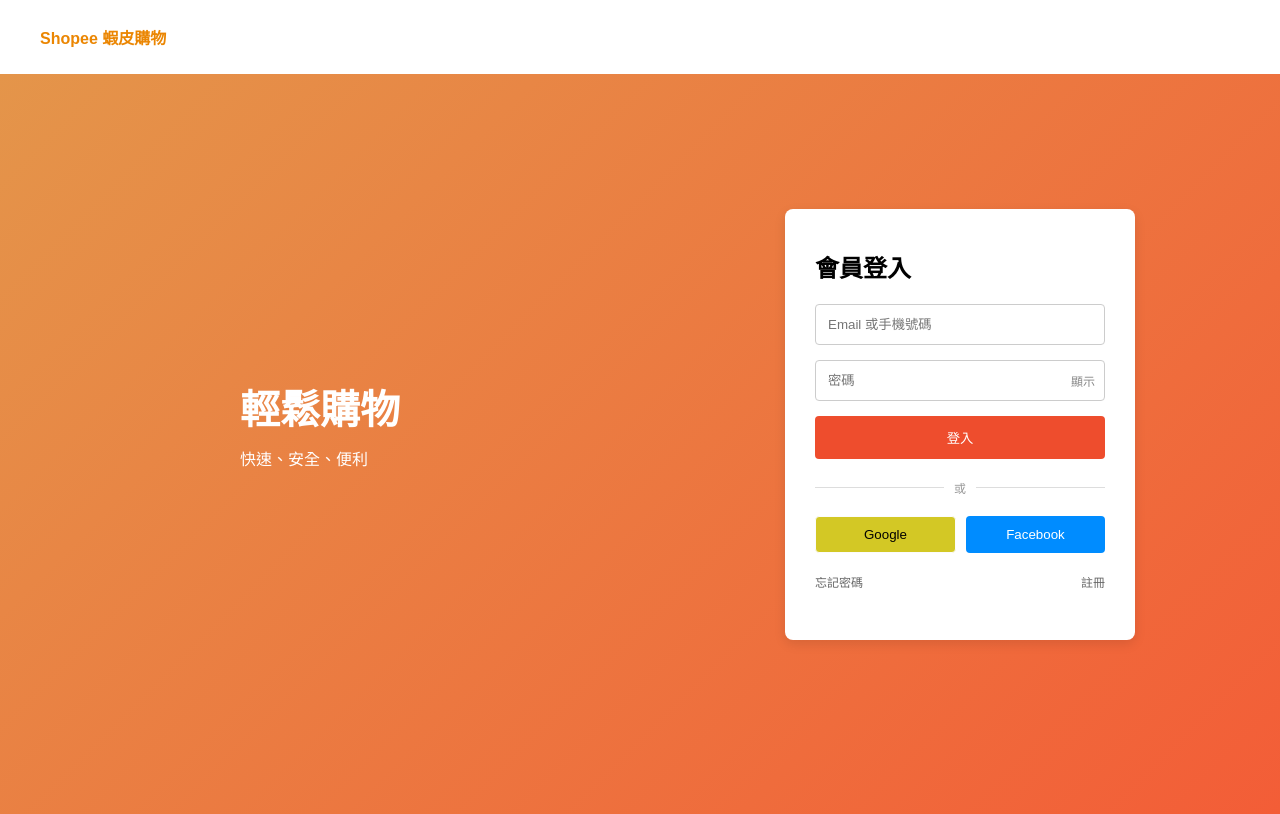
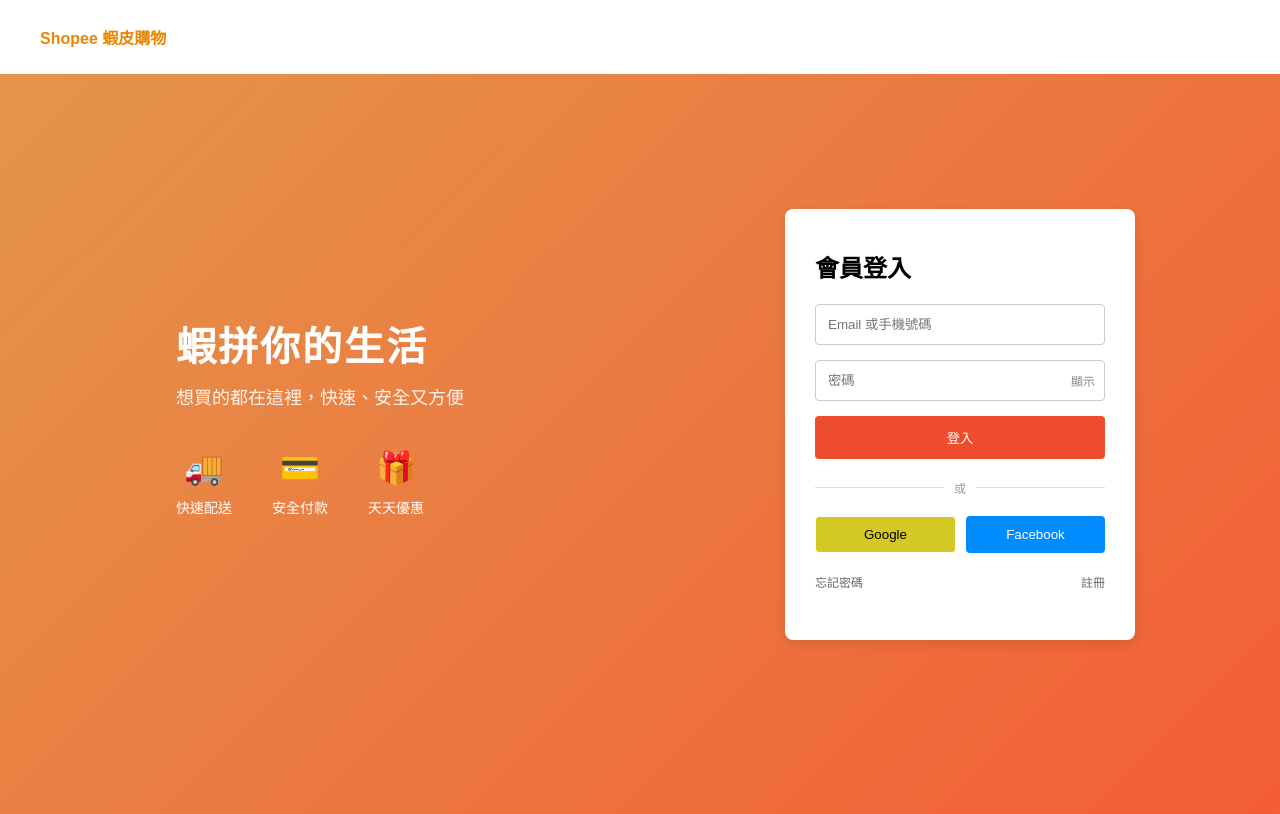
Before and after one commit to Wen-810/fishing-deceive, a plain HTML site: page index.html in a window 1280 px wide. Drawn offline with Linux system fonts and the light colour scheme.

Commit message:
動態效果

```diff
--- a/index.html
+++ b/index.html
@@ -3,7 +3,8 @@
 <head>
   <meta charset="UTF-8">
   <meta name="viewport" content="width=device-width, initial-scale=1.0">
-  <title>Shopee  蝦皮購物</title>
+  <div class="logo">
+  </div>
   <link rel="stylesheet" href="style.css">
   <link rel="icon" href="Sp.png" type="image/png">
 </head>
@@ -17,9 +18,24 @@
 <div class="container">
   <div class="left">
     <div class="promo">
-      <h1>輕鬆購物</h1>
-      <p>快速、安全、便利</p>
+  <h1 class="main-title">蝦拼你的生活</h1>
+  <p class="subtitle">想買的都在這裡，快速、安全又方便</p>
+
+  <div class="features">
+    <div class="feature">
+      <span>🚚</span>
+      <p>快速配送</p>
     </div>
+    <div class="feature">
+      <span>💳</span>
+      <p>安全付款</p>
+    </div>
+    <div class="feature">
+      <span>🎁</span>
+      <p>天天優惠</p>
+    </div>
+  </div>
+</div>
   </div>
   <div class="right">
     <div class="login-box">
--- a/style.css
+++ b/style.css
@@ -8,6 +8,7 @@
 body{
   background:#ffffff;
 }
+
 
 .topbar{
   background:#ffffff;
@@ -35,6 +36,60 @@ body{
 
 .promo h1{
   font-size:40px;
+}
+/* 副標 */
+/* ===== 主標 ===== */
+.main-title{
+  font-size:42px;
+  font-weight:bold;
+  letter-spacing:2px;
+}
+
+/* ===== 副標 ===== */
+.subtitle{
+  margin-top:12px;
+  font-size:18px;
+  opacity:0.9;
+}
+
+/* ===== 功能區 ===== */
+.features{
+  margin-top:40px;
+  display:flex;
+  gap:40px;
+}
+
+/* ===== 每個項目 ===== */
+.feature{
+  text-align:center;
+  transition: transform 0.3s ease;
+}
+
+.feature span{
+  font-size:32px;
+  display:block;
+}
+
+/* hover 動畫 */
+.feature:hover{
+  transform: translateY(-8px);
+}
+
+/* ===== 文字 ===== */
+.feature p{
+  margin-top:8px;
+  font-size:14px;
+}
+
+/* ===== 整體浮動動畫 ===== */
+.promo{
+  animation: float 3s ease-in-out infinite;
+}
+
+@keyframes float{
+  0%{ transform: translateY(0); }
+  50%{ transform: translateY(-10px); }
+  100%{ transform: translateY(0); }
 }
 
 .promo p{
```
